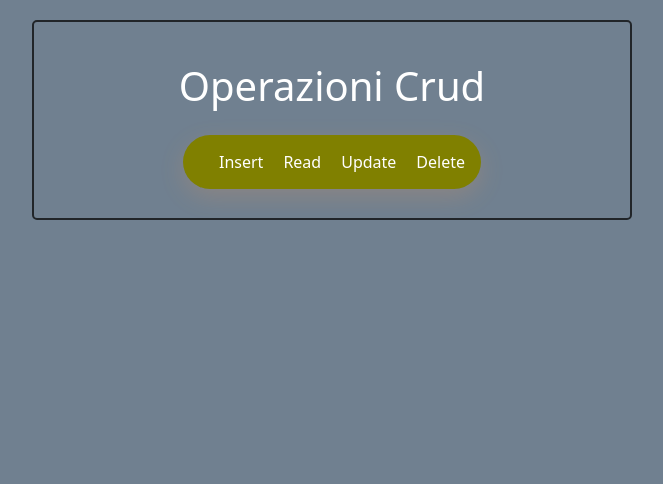
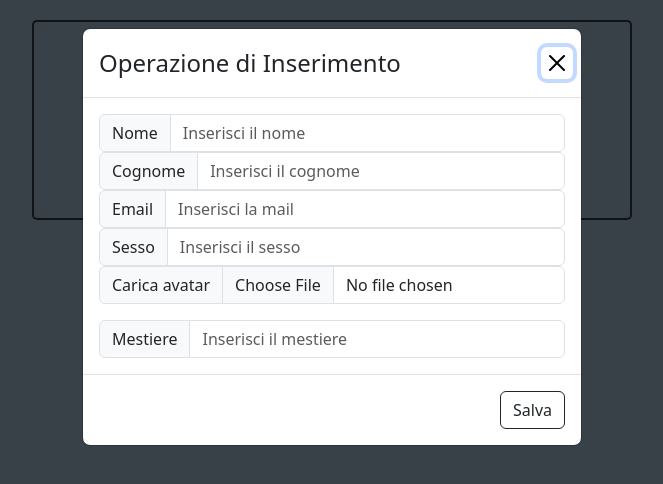
Before and after one commit to vick93h/Angular-3F1, an Angular app: page / in a window 1280 px wide. Both pictures are taken after a click on the item "Insert". Shown: the top 484 px of the page, without its empty margins (308-971 px from the left). Built offline with nearby package versions, Linux system fonts and the light colour scheme; what ngx-loaders-css would draw is missing.

Commit message:
restyling compito

```diff
--- a/package.json
+++ b/package.json
@@ -21,6 +21,7 @@
     "@angular/platform-browser": "~15.0.4",
     "@angular/platform-browser-dynamic": "~15.0.4",
     "@angular/router": "~15.0.4",
+    "@ng-bootstrap/ng-bootstrap": "^14.0.1",
     "@popperjs/core": "^2.11.6",
     "bootstrap": "^5.3.0-alpha1",
     "jquery": "^3.6.3",
--- a/src/app/Insert/operazioni-crud.component.html
+++ b/src/app/Insert/operazioni-crud.component.html
@@ -1,15 +1,7 @@
-<!-- Button trigger modal -->
-<!--<button type="button" class="btn btn-primary" data-bs-toggle="modal" data-bs-target="#staticBackdrop">
-  Launch static backdrop modal
-</button>-->
-
-<!-- Modal -->
-<div class="modal fade" id="staticBackdrop" data-bs-backdrop="static" data-bs-keyboard="false" tabindex="-1" aria-labelledby="staticBackdropLabel" aria-hidden="true">
-  <div class="modal-dialog">
-    <div class="modal-content">
+<ng-template #modal let-modal>
   <div class="modal-header">
-        <h1 class="modal-title fs-5" id="staticBackdropLabel">Operazione di Insert</h1>
-        <button type="button" class="btn-close" data-bs-dismiss="modal" aria-label="Close"></button>
+    <h4 class="modal-title" id="modal-basic-title">Operazione di Inserimento</h4>
+    <button type="button" class="btn-close" data-bs-dismiss="modal" aria-label="Close" (click)="modal.dismiss('Cross click')"></button>
   </div>
   <div class="modal-body">
     <div class="input-group flex-nowrap">
@@ -38,9 +30,6 @@
     </div>
   </div>
   <div class="modal-footer">
-        <button type="button" class="btn btn-secondary" data-bs-dismiss="modal">Chiudi</button>
-        <button type="button" class="btn btn-primary" data-bs-dismiss="modal" (click)="onInsert()">Invio</button>
+    <button type="button" class="btn btn-outline-dark" (click)="onInsert()">Salva</button>
   </div>
-    </div>
-  </div>
-</div>
+</ng-template>
--- a/src/app/Insert/operazioni-crud.component.ts
+++ b/src/app/Insert/operazioni-crud.component.ts
@@ -1,37 +1,37 @@
-import {AfterViewInit, Component, ElementRef, ViewChild} from '@angular/core';
+import {AfterViewInit, Component, ElementRef, EventEmitter, Input, Output, ViewChild} from '@angular/core';
 import {persona} from "../Model/persona";
 import {RestServiceService} from "../services/rest-service.service";
-
+import { NgbModal } from '@ng-bootstrap/ng-bootstrap';
 @Component({
   selector: 'app-Insert',
   templateUrl: './operazioni-crud.component.html',
   styleUrls: ['./operazioni-crud.component.css']
 })
-export class OperazioniCrudComponent implements AfterViewInit{
-  @ViewChild('modal')refModale;
-  p:persona; //oggetto della classe persona
- //////////////////////////////////////////////////////////////
+export class OperazioniCrudComponent implements AfterViewInit {
+  @ViewChild('modal') modalRef; //equivale a $('#id') in jquery
+  p: persona; //oggetto della classe persona
+  //////////////////////////////////////////////////////////////
   //i dati che mi arrivano dalla modale tramite ngmodel
   nome: string;
   cognome: string;
   mail: string;
   sesso: string;
   mestiere!: string;
-  avatar!:string;
+  avatar!: string;
 ///////////////////////////////////////////////////////////////
 
   //tramite la code Injection inietto il servizio nella classe op-crud
-  constructor(private serviceRest:RestServiceService) {
+  constructor(private serviceRest: RestServiceService, private modalService: NgbModal) {
   }
+
   onInsert() {
-    this.p=new persona(this.nome,this.cognome,this.mail,this.sesso,this.avatar,this.mestiere);
+    this.p = new persona(this.nome, this.cognome, this.mail, this.sesso, this.avatar, this.mestiere);
     console.log(this.p);
-    this.serviceRest.insertPersona(this.p).subscribe(()=>{});
+    this.serviceRest.insertPersona(this.p).subscribe(() => {
+    });
   }
 
   ngAfterViewInit(): void {
-console.log("dentro");
-
+    this.modalService.open(this.modalRef);
   }
-
 }
--- a/src/app/Model/areaDati.ts
+++ b/src/app/Model/areaDati.ts
@@ -1,6 +1,7 @@
-import { SimpleChanges } from "@angular/core";
+import {ElementRef, SimpleChanges} from '@angular/core';
 
 export class areaDati{
   selectValue:string='';
   sel:boolean=false;
+  reference:ElementRef;
 }
--- a/src/app/app.component.ts
+++ b/src/app/app.component.ts
@@ -1,31 +1,37 @@
-import { MessageService } from './services/message.service';
-import { Component } from '@angular/core';
+import {Component, EventEmitter, Output} from '@angular/core';
 import {RestServiceService} from './services/rest-service.service';
-import { NgxLoadersCssModule } from 'ngx-loaders-css';
+import {NgbModal} from '@ng-bootstrap/ng-bootstrap';
 @Component({
   selector: 'app-root',
   templateUrl:'app.component.html',
   styleUrls: ['./app.component.css']
 })
 export class AppComponent {
+
   public inserisci:boolean=false;
   public leggi:boolean=false;
   public aggiorna:boolean=false;
   public cancella:boolean=false;
   public display:string;
   receivedData:any;
-  title = 'popolaTabella';
-  constructor(private rest:RestServiceService){
+  title = 'Operazioni CRUD';
+  constructor(private rest:RestServiceService,private modalService: NgbModal){
   }
-  displayHandler(event:any)
+  /*displayHandler(event:any)
   {
     console.log('sono nel display handler')
     this.receivedData=event;
     console.log(this.receivedData);
+  }*/
+  displayHandler(event:any)
+  {
+    console.log('sono nel display handler')
+    this.modalService.open( this.rest.areaCondivisa.reference);
   }
 
   Inserted() {
     this.inserisci=true;
+
   }
 
   Read() {
--- a/src/app/app.module.ts
+++ b/src/app/app.module.ts
@@ -10,6 +10,7 @@ import { CardComponent } from './card/card.component';
 import { SelectBoxComponent } from './select-box/select-box.component';
 import { OperazioniCrudComponent } from './Insert/operazioni-crud.component';
 import {NgxLoadersCssModule} from 'ngx-loaders-css';
+import {NgbModule} from '@ng-bootstrap/ng-bootstrap';
 
 @NgModule({
   declarations: [
@@ -25,7 +26,7 @@ import {NgxLoadersCssModule} from 'ngx-loaders-css';
   imports: [
     BrowserModule,
     HttpClientModule,
-    [BrowserModule, NgxLoadersCssModule],
+    [BrowserModule, NgxLoadersCssModule],NgbModule,
     FormsModule
   ],
   providers: [],
```
Also changed, not shown: 1 other file (tests, documents, lock files or other folders). Lines whose indentation alone changed are shown as unchanged.
